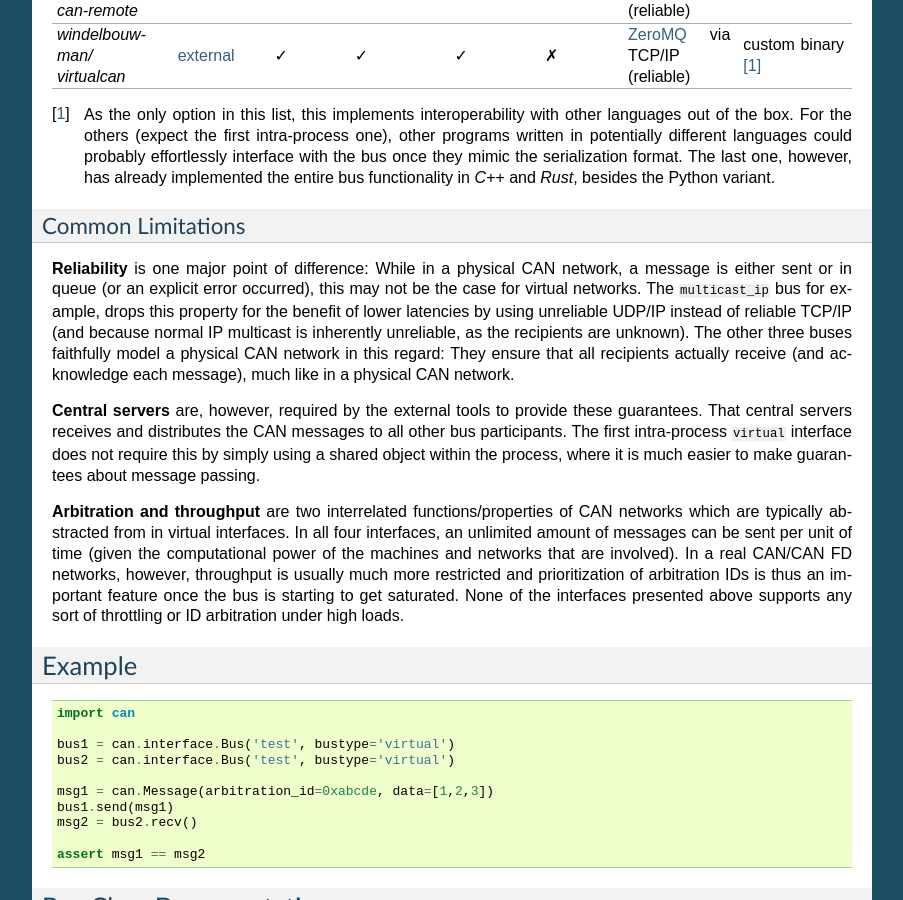
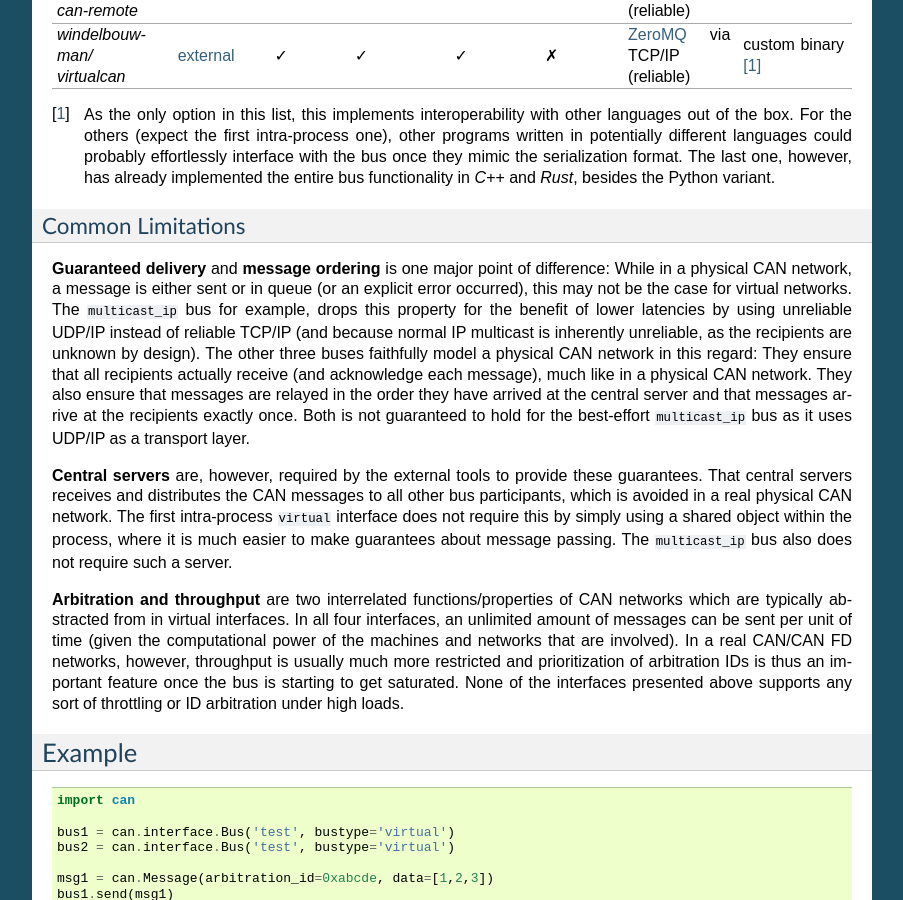
Before and after one commit to hardbyte/python-can, a Sphinx documentation site: the page built from doc/interfaces/virtual.rst, in a window 1280 px wide and 900 px high, scrolled down 674 px. Shown: the whole window, without its empty margins (198-1101 px from the left). Built offline with Sphinx 7.4.7, drawn with Linux system fonts in a browser that asks for light colours.

```diff
--- a/doc/interfaces/multicast_ip.rst
+++ b/doc/interfaces/multicast_ip.rst
@@ -10,8 +10,8 @@ which can only passes messages within a single process but does not require a ne
 
 It runs on UDP to have the lowest possible latency (as opposed to using TCP), and because
 normal IP multicast is inherently unreliable, as the recipients are unknown.
-This enables ad-hoc networks that do not require a central server but is also formally and
-unreliable network. In practice however, local area networks (LANs) should most often be
+This enables ad-hoc networks that do not require a central server but is also a so-called
+*unreliable network*. In practice however, local area networks (LANs) should most often be
 sufficiently reliable for this interface to function properly.
 
 .. note::
--- a/doc/interfaces/virtual.rst
+++ b/doc/interfaces/virtual.rst
@@ -54,18 +54,24 @@ The following table compares some known virtual interfaces:
 Common Limitations
 ''''''''''''''''''
 
-**Reliability** is one major point of difference: While in a physical CAN network, a message
-is either sent or in queue (or an explicit error occurred), this may not be the case for virtual
-networks. The ``multicast_ip`` bus for example, drops this property for the benefit of lower
+**Guaranteed delivery** and **message ordering** is one major point of difference:
+While in a physical CAN network, a message is either sent or in queue (or an explicit error occurred),
+this may not be the case for virtual networks.
+The ``multicast_ip`` bus for example, drops this property for the benefit of lower
 latencies by using unreliable UDP/IP instead of reliable TCP/IP (and because normal IP multicast
-is inherently unreliable, as the recipients are unknown). The other three buses faithfully
+is inherently unreliable, as the recipients are unknown by design). The other three buses faithfully
 model a physical CAN network in this regard: They ensure that all recipients actually receive
-(and acknowledge each message), much like in a physical CAN network.
+(and acknowledge each message), much like in a physical CAN network. They also ensure that
+messages are relayed in the order they have arrived at the central server and that messages
+arrive at the recipients exactly once. Both is not guaranteed to hold for the best-effort
+``multicast_ip`` bus as it uses UDP/IP as a transport layer.
 
 **Central servers** are, however, required by the external tools to provide these guarantees.
-That central servers receives and distributes the CAN messages to all other bus participants.
+That central servers receives and distributes the CAN messages to all other bus participants,
+which is avoided in a real physical CAN network.
 The first intra-process ``virtual`` interface does not require this by simply using a shared
 object within the process, where it is much easier to make guarantees about message passing.
+The ``multicast_ip`` bus also does not require such a server.
 
 **Arbitration and throughput** are two interrelated functions/properties of CAN networks which
 are typically abstracted from in virtual interfaces. In all four interfaces, an unlimited amount
```
Also changed, not shown: 2 other files.
